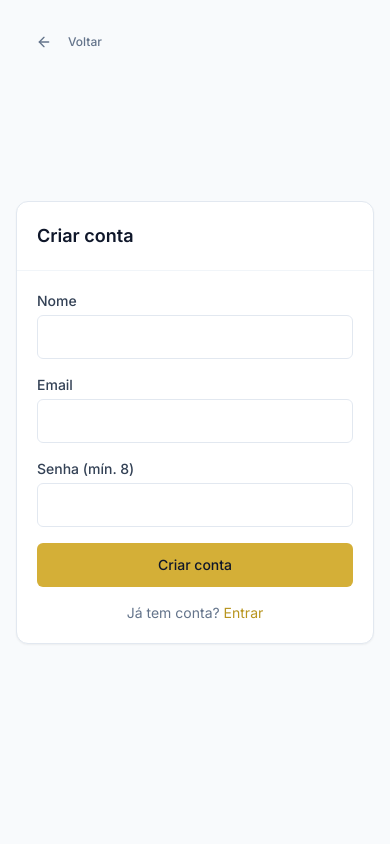
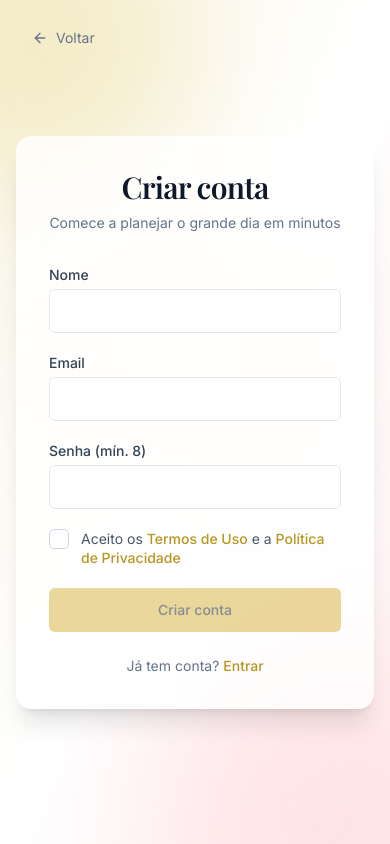
Before and after one commit to ArthurS357/Sistema-Casamento, a Next.js app: page /register in a window 390 px wide. Built offline with nearby package versions, Linux system fonts and the light colour scheme; a web font is replaced by a local one.

Commit message:
feat(auth): revamp authentication ui and enforce terms of service acceptance

```diff
--- a/src/app/login/page.tsx
+++ b/src/app/login/page.tsx
@@ -3,10 +3,9 @@ import { useState } from "react";
 import { signIn } from "next-auth/react";
 import { useRouter } from "next/navigation";
 import Link from "next/link";
-import { ArrowLeft } from "lucide-react";
 import { Button } from "@/components/ui/button";
 import { Input, Label } from "@/components/ui/input";
-import { Card, CardContent, CardHeader, CardTitle } from "@/components/ui/card";
+import { AuthShell } from "@/components/auth/auth-shell";
 
 export default function LoginPage() {
   const router = useRouter();
@@ -26,52 +25,58 @@ export default function LoginPage() {
   }
 
   return (
-    <main className="min-h-screen flex items-center justify-center px-4 relative">
-      <div className="absolute top-6 left-6 animate-in fade-in slide-in-from-left-4 duration-500 fill-mode-both">
-        <Link href="/">
-          <Button variant="ghost" size="sm" className="text-slate-500 hover:text-slate-900">
-            <ArrowLeft className="h-4 w-4 mr-2" />
-            Voltar
-          </Button>
+    <AuthShell
+      title="Bem-vindo de volta"
+      subtitle="Entre para continuar planejando seu casamento"
+      footer={
+        <>
+          Sem conta?{" "}
+          <Link href="/register" className="font-medium text-gold-500 transition-colors hover:text-gold-600 hover:underline">
+            Cadastre-se
           </Link>
-      </div>
-      <Card className="w-full max-w-md animate-in fade-in slide-in-from-bottom-4 duration-500 ease-out">
-        <CardHeader>
-          <CardTitle>Entrar</CardTitle>
-        </CardHeader>
-        <CardContent>
+        </>
+      }
+    >
       <Button
         type="button"
         variant="outline"
-            className="w-full mb-4 animate-in fade-in slide-in-from-bottom-2 duration-500 fill-mode-both"
+        className="mb-5 w-full animate-in fade-in slide-in-from-bottom-2 fill-mode-both duration-500"
         style={{ animationDelay: "100ms" }}
         onClick={() => signIn("google", { callbackUrl: "/dashboard" })}
       >
         Entrar com Google
       </Button>
-          <form onSubmit={submit} className="space-y-4">
-            <div className="animate-in fade-in slide-in-from-bottom-2 duration-500 fill-mode-both" style={{ animationDelay: "200ms" }}>
+
+      <div className="mb-5 flex items-center gap-3 text-xs text-slate-400">
+        <span className="h-px flex-1 bg-slate-200" />
+        ou
+        <span className="h-px flex-1 bg-slate-200" />
+      </div>
+
+      <form onSubmit={submit} className="space-y-5">
+        <div className="animate-in fade-in slide-in-from-bottom-2 fill-mode-both duration-500" style={{ animationDelay: "200ms" }}>
           <Label htmlFor="email">Email</Label>
           <Input id="email" type="email" required value={email} onChange={(e) => setEmail(e.target.value)} aria-invalid={!!err} />
         </div>
-            <div className="animate-in fade-in slide-in-from-bottom-2 duration-500 fill-mode-both" style={{ animationDelay: "300ms" }}>
+        <div className="animate-in fade-in slide-in-from-bottom-2 fill-mode-both duration-500" style={{ animationDelay: "300ms" }}>
           <Label htmlFor="password">Senha</Label>
           <Input id="password" type="password" required minLength={8} value={password} onChange={(e) => setPassword(e.target.value)} aria-invalid={!!err} />
         </div>
         {err && (
-              <div className="p-3 rounded-md bg-red-50 border border-red-200 text-sm text-red-600 animate-in fade-in slide-in-from-top-2" role="alert">
+          <div className="rounded-md border border-red-200 bg-red-50 p-3 text-sm text-red-600 animate-in fade-in slide-in-from-top-2" role="alert">
             {err}
           </div>
         )}
-            <Button type="submit" variant="gold" className="w-full animate-in fade-in slide-in-from-bottom-2 duration-500 fill-mode-both" style={{ animationDelay: "400ms" }} disabled={loading}>
+        <Button
+          type="submit"
+          variant="gold"
+          className="w-full animate-in fade-in slide-in-from-bottom-2 fill-mode-both duration-500"
+          style={{ animationDelay: "400ms" }}
+          disabled={loading}
+        >
           {loading ? "Entrando…" : "Entrar"}
         </Button>
-            <p className="text-sm text-slate-500 text-center animate-in fade-in duration-500 fill-mode-both" style={{ animationDelay: "500ms" }}>
-              Sem conta? <Link href="/register" className="text-gold-500 hover:underline">Cadastre-se</Link>
-            </p>
       </form>
-        </CardContent>
-      </Card>
-    </main>
+    </AuthShell>
   );
 }
--- a/src/app/register/page.tsx
+++ b/src/app/register/page.tsx
@@ -1,82 +1,115 @@
 "use client";
 import { useState } from "react";
+import { useForm } from "react-hook-form";
+import { zodResolver } from "@hookform/resolvers/zod";
 import { signIn } from "next-auth/react";
 import { useRouter } from "next/navigation";
 import Link from "next/link";
-import { ArrowLeft } from "lucide-react";
 import { Button } from "@/components/ui/button";
 import { Input, Label } from "@/components/ui/input";
-import { Card, CardContent, CardHeader, CardTitle } from "@/components/ui/card";
+import { Checkbox } from "@/components/ui/checkbox";
+import { AuthShell } from "@/components/auth/auth-shell";
+import { RegisterSchema, type RegisterInput } from "@/lib/validation/schemas";
 
 export default function RegisterPage() {
   const router = useRouter();
-  const [name, setName] = useState("");
-  const [email, setEmail] = useState("");
-  const [password, setPassword] = useState("");
-  const [err, setErr] = useState<string | null>(null);
-  const [loading, setLoading] = useState(false);
+  const [serverErr, setServerErr] = useState<string | null>(null);
+  const {
+    register,
+    handleSubmit,
+    watch,
+    formState: { errors, isSubmitting },
+  } = useForm<RegisterInput>({
+    resolver: zodResolver(RegisterSchema),
+    defaultValues: { name: "", email: "", password: "", termsAccepted: false },
+    mode: "onTouched",
+  });
 
-  async function submit(e: React.FormEvent) {
-    e.preventDefault();
-    setErr(null);
-    setLoading(true);
+  const termsAccepted = watch("termsAccepted");
+
+  async function onSubmit(values: RegisterInput) {
+    setServerErr(null);
     const res = await fetch("/api/register", {
       method: "POST",
       headers: { "content-type": "application/json" },
-      body: JSON.stringify({ name, email, password }),
+      body: JSON.stringify(values),
     });
     if (!res.ok) {
       const body = await res.json().catch(() => ({}));
-      setErr(body.error === "EmailTaken" ? "Email já cadastrado." : "Erro ao registrar.");
-      setLoading(false);
+      setServerErr(body.error === "EmailTaken" ? "Email já cadastrado." : "Erro ao registrar.");
       return;
     }
-    await signIn("credentials", { email, password, redirect: false });
+    await signIn("credentials", { email: values.email, password: values.password, redirect: false });
     router.push("/dashboard");
   }
 
   return (
-    <main className="min-h-screen flex items-center justify-center px-4 relative">
-      <div className="absolute top-6 left-6 animate-in fade-in slide-in-from-left-4 duration-500 fill-mode-both">
-        <Link href="/">
-          <Button variant="ghost" size="sm" className="text-slate-500 hover:text-slate-900">
-            <ArrowLeft className="h-4 w-4 mr-2" />
-            Voltar
-          </Button>
+    <AuthShell
+      title="Criar conta"
+      subtitle="Comece a planejar o grande dia em minutos"
+      footer={
+        <>
+          Já tem conta?{" "}
+          <Link href="/login" className="font-medium text-gold-500 transition-colors hover:text-gold-600 hover:underline">
+            Entrar
           </Link>
+        </>
+      }
+    >
+      <form onSubmit={handleSubmit(onSubmit)} className="space-y-5" noValidate>
+        <div className="animate-in fade-in slide-in-from-bottom-2 fill-mode-both duration-500" style={{ animationDelay: "100ms" }}>
+          <Label htmlFor="name">Nome</Label>
+          <Input id="name" aria-invalid={!!errors.name} {...register("name")} />
+          {errors.name && <p className="mt-1.5 text-xs text-red-600" role="alert">{errors.name.message}</p>}
         </div>
-      <Card className="w-full max-w-md animate-in fade-in slide-in-from-bottom-4 duration-500 ease-out">
-        <CardHeader>
-          <CardTitle>Criar conta</CardTitle>
-        </CardHeader>
-        <CardContent>
-          <form onSubmit={submit} className="space-y-4">
-            <div className="animate-in fade-in slide-in-from-bottom-2 duration-500 fill-mode-both" style={{ animationDelay: "100ms" }}>
-              <Label htmlFor="name">Nome</Label>
-              <Input id="name" required value={name} onChange={(e) => setName(e.target.value)} aria-invalid={!!err} />
+
+        <div className="animate-in fade-in slide-in-from-bottom-2 fill-mode-both duration-500" style={{ animationDelay: "200ms" }}>
+          <Label htmlFor="email">Email</Label>
+          <Input id="email" type="email" aria-invalid={!!errors.email} {...register("email")} />
+          {errors.email && <p className="mt-1.5 text-xs text-red-600" role="alert">{errors.email.message}</p>}
         </div>
-            <div className="animate-in fade-in slide-in-from-bottom-2 duration-500 fill-mode-both" style={{ animationDelay: "200ms" }}>
-              <Label htmlFor="email">Email</Label>
-              <Input id="email" type="email" required value={email} onChange={(e) => setEmail(e.target.value)} aria-invalid={!!err} />
+
+        <div className="animate-in fade-in slide-in-from-bottom-2 fill-mode-both duration-500" style={{ animationDelay: "300ms" }}>
+          <Label htmlFor="password">Senha (mín. 8)</Label>
+          <Input id="password" type="password" aria-invalid={!!errors.password} {...register("password")} />
+          {errors.password && <p className="mt-1.5 text-xs text-red-600" role="alert">{errors.password.message}</p>}
         </div>
-            <div className="animate-in fade-in slide-in-from-bottom-2 duration-500 fill-mode-both" style={{ animationDelay: "300ms" }}>
-              <Label htmlFor="password">Senha (mín. 8)</Label>
-              <Input id="password" type="password" required minLength={8} value={password} onChange={(e) => setPassword(e.target.value)} aria-invalid={!!err} />
+
+        <div className="animate-in fade-in slide-in-from-bottom-2 fill-mode-both duration-500" style={{ animationDelay: "400ms" }}>
+          <label htmlFor="termsAccepted" className="flex cursor-pointer items-start gap-3 text-sm text-slate-600">
+            <Checkbox id="termsAccepted" aria-invalid={!!errors.termsAccepted} {...register("termsAccepted")} />
+            <span className="leading-snug">
+              Aceito os{" "}
+              <Link href="/terms" target="_blank" className="font-medium text-gold-500 hover:underline">
+                Termos de Uso
+              </Link>{" "}
+              e a{" "}
+              <Link href="/privacy" target="_blank" className="font-medium text-gold-500 hover:underline">
+                Política de Privacidade
+              </Link>
+            </span>
+          </label>
+          {errors.termsAccepted && (
+            <p className="mt-1.5 text-xs text-red-600" role="alert">{errors.termsAccepted.message}</p>
+          )}
         </div>
-            {err && (
-              <div className="p-3 rounded-md bg-red-50 border border-red-200 text-sm text-red-600 animate-in fade-in slide-in-from-top-2" role="alert">
-                {err}
+
+        {serverErr && (
+          <div className="rounded-md border border-red-200 bg-red-50 p-3 text-sm text-red-600 animate-in fade-in slide-in-from-top-2" role="alert">
+            {serverErr}
           </div>
         )}
-            <Button type="submit" variant="gold" className="w-full animate-in fade-in slide-in-from-bottom-2 duration-500 fill-mode-both" style={{ animationDelay: "400ms" }} disabled={loading}>
-              {loading ? "Criando…" : "Criar conta"}
+
+        <Button
+          type="submit"
+          variant="gold"
+          className="w-full animate-in fade-in slide-in-from-bottom-2 fill-mode-both duration-500"
+          style={{ animationDelay: "500ms" }}
+          disabled={isSubmitting || !termsAccepted}
+        >
+          {isSubmitting ? "Criando…" : "Criar conta"}
         </Button>
-            <p className="text-sm text-slate-500 text-center animate-in fade-in duration-500 fill-mode-both" style={{ animationDelay: "500ms" }}>
-              Já tem conta? <Link href="/login" className="text-gold-500 hover:underline">Entrar</Link>
-            </p>
       </form>
-        </CardContent>
-      </Card>
-    </main>
+    </AuthShell>
   );
 }
--- /dev/null
+++ b/src/components/auth/auth-shell.tsx
@@ -0,0 +1,38 @@
+import * as React from "react";
+import Link from "next/link";
+import { ArrowLeft } from "lucide-react";
+
+interface AuthShellProps {
+  title: string;
+  subtitle?: string;
+  children: React.ReactNode;
+  footer?: React.ReactNode;
+}
+
+export function AuthShell({ title, subtitle, children, footer }: AuthShellProps) {
+  return (
+    <main className="relative flex min-h-screen items-center justify-center overflow-hidden bg-gradient-to-br from-gold-50 via-white to-rose-50 px-4 py-12">
+      {/* Atmosfera: blobs desfocados para profundidade premium */}
+      <div aria-hidden className="pointer-events-none absolute -left-24 -top-24 h-72 w-72 rounded-full bg-gold-200/40 blur-3xl" />
+      <div aria-hidden className="pointer-events-none absolute -bottom-32 -right-20 h-80 w-80 rounded-full bg-rose-200/40 blur-3xl" />
+      <div aria-hidden className="pointer-events-none absolute right-1/4 top-1/3 h-44 w-44 rounded-full bg-gold-100/50 blur-3xl" />
+
+      <Link
+        href="/"
+        className="absolute left-6 top-6 inline-flex items-center gap-2 rounded-md px-2 py-1 text-sm text-slate-500 transition-colors duration-200 hover:text-slate-900 focus-visible:outline-none focus-visible:ring-2 focus-visible:ring-gold-500/50 animate-in fade-in slide-in-from-left-4 fill-mode-both duration-500"
+      >
+        <ArrowLeft className="h-4 w-4" />
+        Voltar
+      </Link>
+
+      <section className="w-full max-w-md rounded-2xl border border-white/50 bg-white/80 p-8 shadow-xl backdrop-blur-md sm:p-10 animate-in fade-in slide-in-from-bottom-4 fill-mode-both duration-500 ease-out">
+        <header className="mb-8 text-center">
+          <h1 className="font-display text-3xl font-semibold tracking-tight text-slate-900">{title}</h1>
+          {subtitle && <p className="mt-2 text-sm text-slate-500">{subtitle}</p>}
+        </header>
+        {children}
+        {footer && <div className="mt-6 text-center text-sm text-slate-500">{footer}</div>}
+      </section>
+    </main>
+  );
+}
--- /dev/null
+++ b/src/components/ui/checkbox.tsx
@@ -0,0 +1,25 @@
+import * as React from "react";
+import { Check } from "lucide-react";
+import { cn } from "@/lib/utils";
+
+export const Checkbox = React.forwardRef<HTMLInputElement, React.InputHTMLAttributes<HTMLInputElement>>(
+  ({ className, ...props }, ref) => (
+    <span className="relative inline-flex h-5 w-5 shrink-0">
+      <input
+        ref={ref}
+        type="checkbox"
+        className={cn(
+          "peer h-5 w-5 cursor-pointer appearance-none rounded-[5px] border border-slate-300 bg-white transition-all duration-200 checked:border-gold-400 checked:bg-gold-400 hover:border-gold-400 focus-visible:outline-none focus-visible:ring-2 focus-visible:ring-gold-500/50 focus-visible:ring-offset-1 aria-[invalid=true]:border-red-500 aria-[invalid=true]:ring-1 aria-[invalid=true]:ring-red-500",
+          className,
+        )}
+        {...props}
+      />
+      <Check
+        aria-hidden
+        strokeWidth={3.5}
+        className="pointer-events-none absolute inset-0 m-auto h-3.5 w-3.5 text-slate-900 opacity-0 transition-opacity duration-200 peer-checked:opacity-100"
+      />
+    </span>
+  ),
+);
+Checkbox.displayName = "Checkbox";
--- a/src/lib/validation/schemas.ts
+++ b/src/lib/validation/schemas.ts
@@ -17,6 +17,9 @@ export const RegisterSchema = z.object({
   name: nonEmpty,
   email: z.string().trim().toLowerCase().email(),
   password: z.string().min(8).max(200),
+  termsAccepted: z.boolean().refine((val) => val === true, {
+    message: "Você precisa aceitar os termos para continuar",
+  }),
 });
 export type RegisterInput = z.infer<typeof RegisterSchema>;
 
```
Lines whose indentation alone changed are shown as unchanged.
